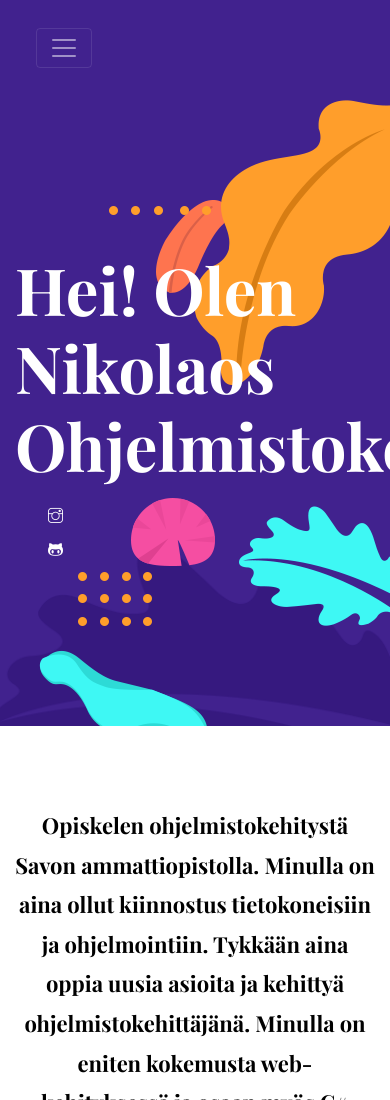
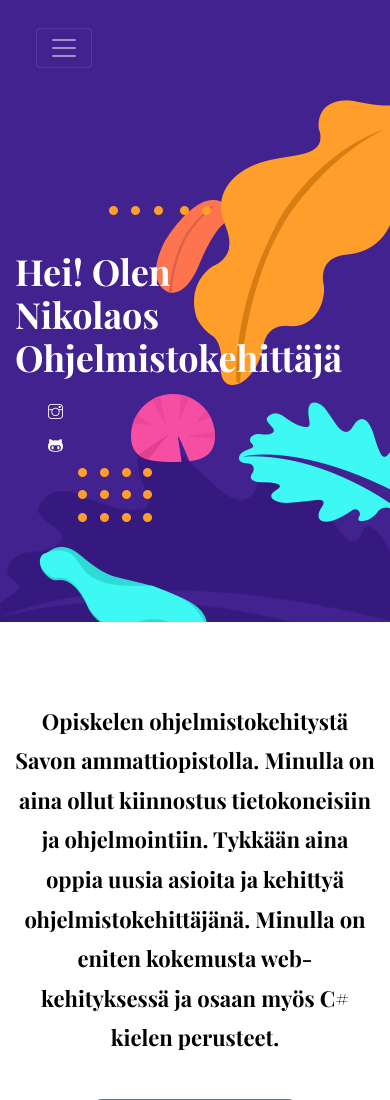
Before and after one commit to nikolaosgavras/nikolaosgavras.github.io, a plain HTML site: page index.html in a window 390 px wide. Shown: the top 1100 px of the page. Drawn offline with nearby package versions, Linux system fonts and the light colour scheme.

Commit message:
Update style.css

```diff
--- a/css/style.css
+++ b/css/style.css
@@ -22,6 +22,19 @@ p, .paragraph {
   line-height: 1.8;
   font-family: "Roboto", sans-serif;
 }
+
+/* Default font size for larger screens */
+.hero-area h1 {
+  font-size: 5rem; /* Adjust as needed */
+}
+
+/* Font size for mobile devices */
+@media (max-width: 768px) {
+  .hero-area h1 {
+    font-size: 2.25rem; /* Adjust as needed */
+  }
+}
+
 p-lg, .paragraph-lg {
   font-size: 22px;
 }
```
